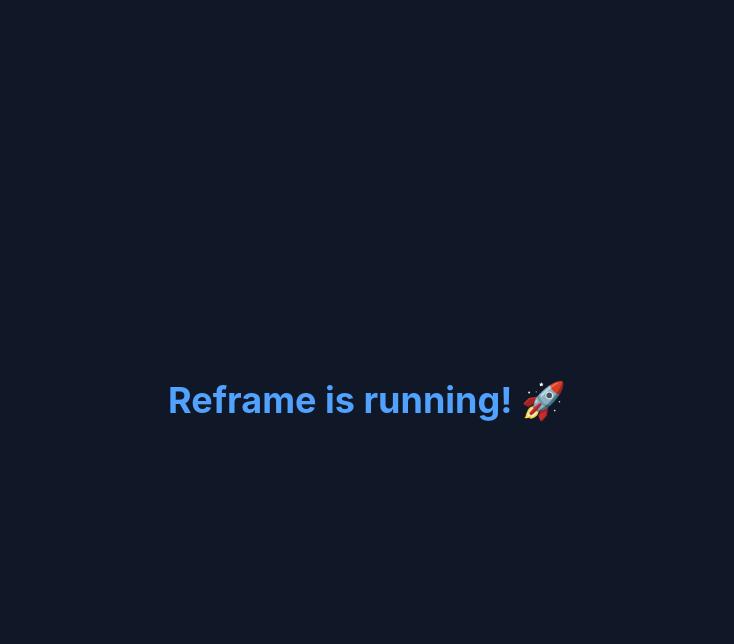
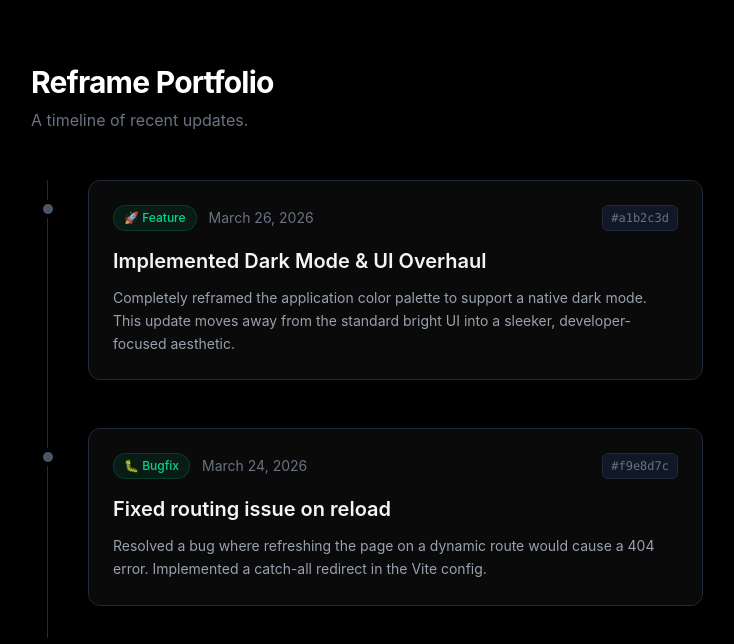
Before and after one commit to cyfuu/reframe, a React (Vite) app: page / in a window 1280 px wide. Shown: the top 644 px of the page, without its empty margins (273-1007 px from the left). Built offline with nearby package versions, Linux system fonts and the light colour scheme.

Commit message:
feat: add ChangelogCard component and mock data for timeline display

```diff
--- a/src/App.tsx
+++ b/src/App.tsx
@@ -1,11 +1,54 @@
+import { ChangelogCard } from './components/ChangelogCard';
+import type { Changelog } from './types';
+
+const mockData: Changelog[] = [
+  {
+    id: '1',
+    tag: '🚀 Feature',
+    date: 'March 26, 2026',
+    commitHash: '#a1b2c3d',
+    title: 'Implemented Dark Mode & UI Overhaul',
+    description: 'Completely reframed the application color palette to support a native dark mode. This update moves away from the standard bright UI into a sleeker, developer-focused aesthetic.',
+  },
+  {
+    id: '2',
+    tag: '🐛 Bugfix',
+    date: 'March 24, 2026',
+    commitHash: '#f9e8d7c',
+    title: 'Fixed routing issue on reload',
+    description: 'Resolved a bug where refreshing the page on a dynamic route would cause a 404 error. Implemented a catch-all redirect in the Vite config.',
+  }
+];
+
 function App() {
   return (
-    <div className="flex min-h-screen items-center justify-center bg-gray-900 text-white">
-      <h1 className="text-4xl font-bold text-blue-400">
-        Reframe is running! 🚀
-      </h1>
+    <div className="min-h-screen bg-black text-white p-8 md:p-16 flex flex-col items-center">
+
+      <div className="w-full max-w-2xl mb-12">
+        <h1 className="text-3xl font-bold mb-2 tracking-tight">Reframe Portfolio</h1>
+        <p className="text-gray-500">A timeline of recent updates.</p>
+      </div>
+
+      <div className="w-full max-w-2xl">
+        {/* The Timeline Container */}
+        <div className="relative border-l border-gray-800 ml-3 md:ml-4 space-y-12 pb-8">
+
+          {mockData.map((log) => (
+            <div key={log.id} className="relative pl-8 md:pl-10">
+
+              {/* The Timeline Node (The Dot) */}
+              <span className="absolute -left-[5px] top-6 h-2.5 w-2.5 rounded-full bg-gray-600 ring-4 ring-black" />
+
+              <ChangelogCard data={log} />
+
+            </div>
+          ))}
+
+        </div>
+      </div>
+
     </div>
-  )
+  );
 }
 
-export default App
+export default App;
--- /dev/null
+++ b/src/components/ChangelogCard.tsx
@@ -0,0 +1,34 @@
+import type { Changelog } from '../types';
+
+interface Props {
+  data: Changelog;
+}
+
+export function ChangelogCard({ data }: Props) {
+  return (
+    <div className="w-full max-w-2xl bg-[#0a0a0a] border border-gray-800 rounded-xl p-6 transition-all hover:border-gray-700">
+
+      <div className="flex items-center justify-between mb-4">
+        <div className="flex items-center gap-3">
+          <span className="px-2.5 py-1 rounded-full text-xs font-medium bg-emerald-500/10 text-emerald-400 border border-emerald-500/20">
+            {data.tag}
+          </span>
+          <span className="text-sm text-gray-500">{data.date}</span>
+        </div>
+
+        <span className="text-xs text-gray-500 font-mono bg-gray-900 border border-gray-800 px-2 py-1 rounded-md transition-colors hover:text-gray-300 hover:cursor-pointer">
+          {data.commitHash}
+        </span>
+      </div>
+
+      <h3 className="text-xl font-semibold text-gray-100 mb-3">
+        {data.title}
+      </h3>
+
+      <div className="text-gray-400 leading-relaxed text-sm space-y-4">
+        <p>{data.description}</p>
+      </div>
+
+    </div>
+  );
+}
--- /dev/null
+++ b/src/types/index.ts
@@ -0,0 +1,8 @@
+export interface Changelog {
+  id: string;
+  tag: string;
+  date: string;
+  commitHash: string;
+  title: string;
+  description: string;
+}
```
